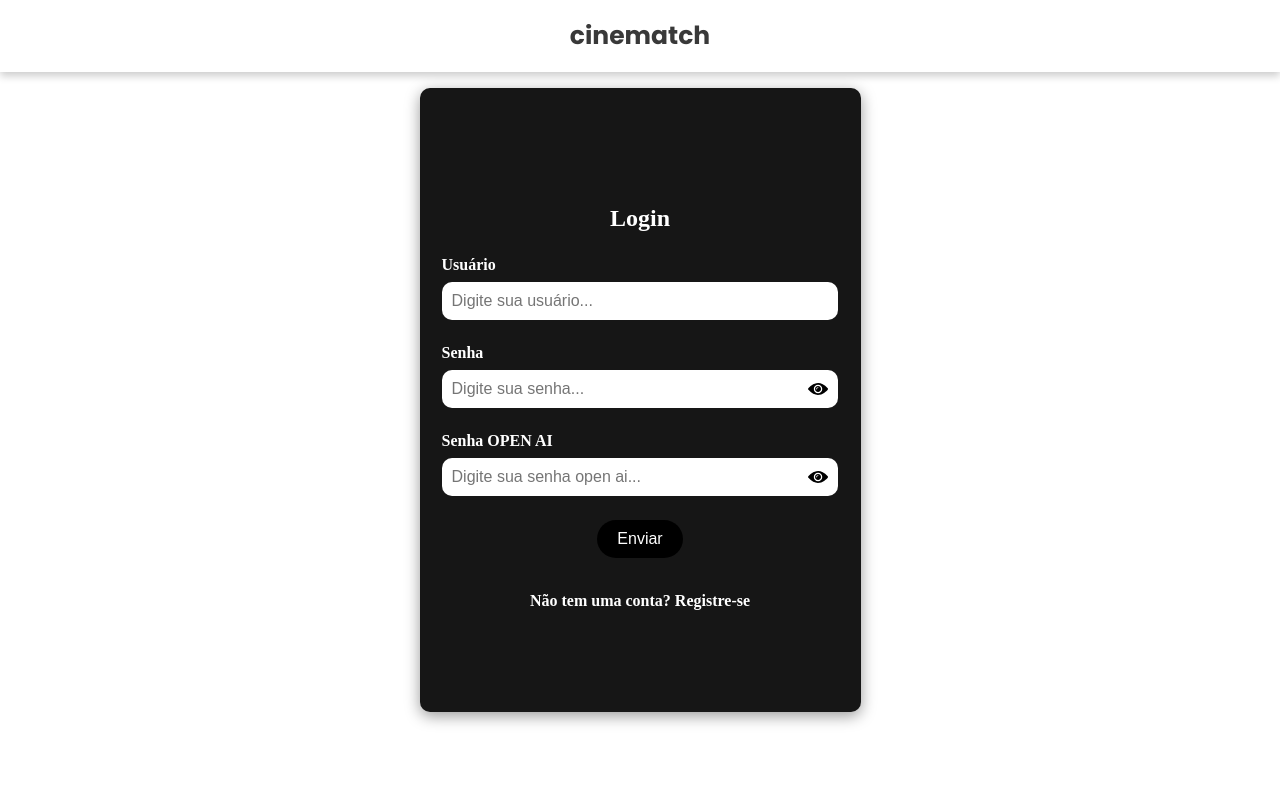
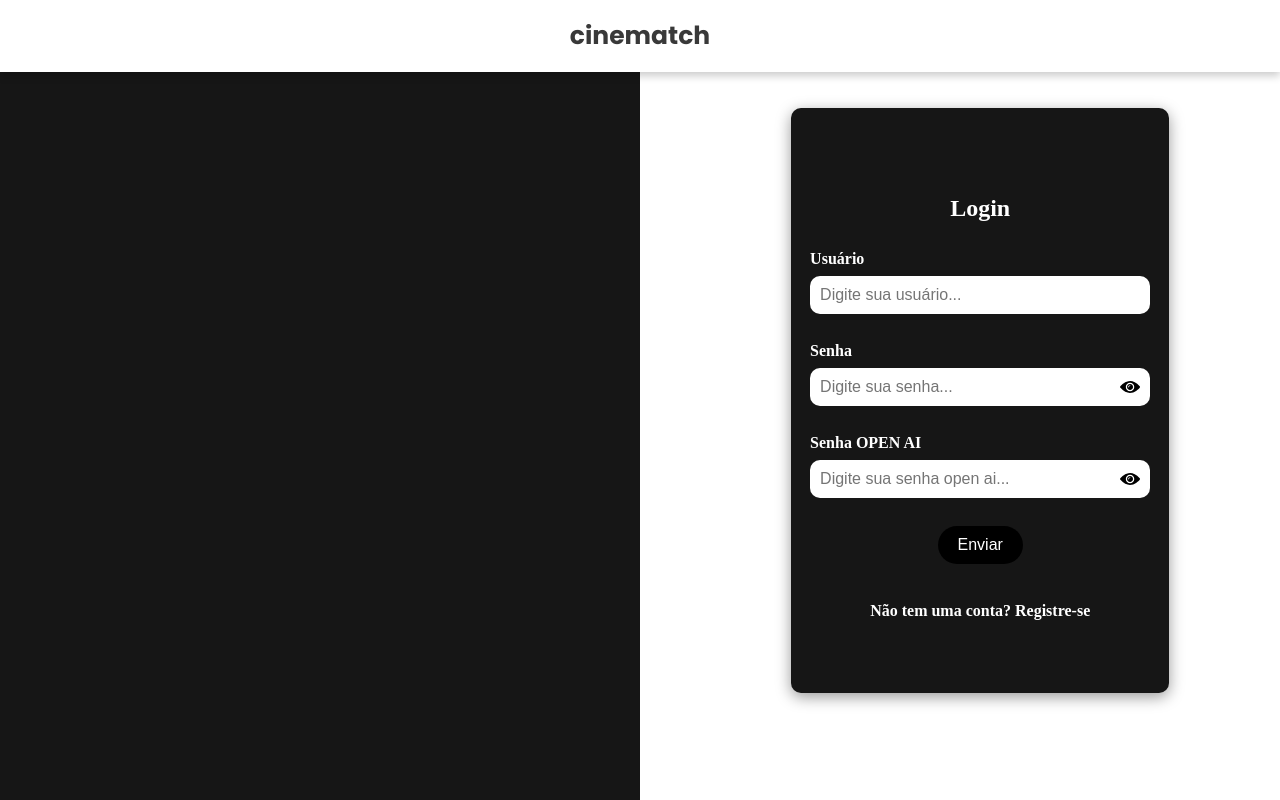
Before and after one commit to Labourguignonn/Desenvolvimento-software, a React (Vite) app in the folder Frontend/app/: page / in a window 1280 px wide. Built offline with nearby package versions, Linux system fonts and the light colour scheme.

Commit message:
protótipo do esqueleto dos containers do login e cadastro

```diff
--- a/Frontend/app/src/pages/Login/Login.css
+++ b/Frontend/app/src/pages/Login/Login.css
@@ -16,14 +16,29 @@
     font-weight: bold;
     flex-direction: column;
     justify-content: center;
-    gap:4%;
-    height: 80%;
-    width: 35%;
+    gap: 5%;
+    height: 75%;
+    width: 30%;
     align-items: center;
     border-radius: 10px;
     background: #161616;
     padding-top: 25px;
     box-shadow: 0 4px 15px rgba(0, 0, 0, 0.4);
+    margin-left: 54%;
+}
+
+.container_image_film {
+    position: absolute; /* Posiciona o contêiner de forma absoluta */
+    top: 60px; /* Alinha o topo do contêiner com o topo da página */
+    left: 0; /* Alinha o contêiner à esquerda */
+    width: 50%; /* Define a largura do contêiner como 50% da página */
+    height: calc(100vh - 60px); /* Define a altura do contêiner, subtraindo a altura da navbar */
+    display: flex;
+    justify-content: center;
+    align-items: center;
+    background: #161616;
+    box-sizing: border-box;
+    padding: 10px;
 }
 
 .field_with_eye {
@@ -44,6 +59,9 @@
     padding-left: 40px;
 }
 
+/* Container que possui o ícone do olho7
+=> Mudanças: a imagem agora vai ser com o olho cortado e sem ser cortado,
+com adição de um texto dizendo para esconder ou não */
 .eye-icon {
     position: absolute;
     right: 10px;
@@ -55,16 +73,20 @@
     padding: 0;
 }
 
+/* imagem do olho */
 .eye-icon img {
     width: 20px;
     height: 20px;
     transition: opacity 0.3s ease;
 }
 
+/* imagem do olho quando clicada */
 .eye-icon:active img {
     opacity: 0.6;
 }
 
+/* Container pai que contém qual a informação que vai ser armazenada no campo de escrita
+OBS*: Esse container é filho do container information e container register */
 .container_title_input {
     display: flex;
     flex-direction: column;
@@ -75,6 +97,8 @@
 
 }
 
+/* Container filho do container title_input
+=> Container onde serão colocados as informações */
 .input_box {
     padding: 10px;
     font-size: 16px;
--- a/Frontend/app/src/pages/Login/Login.jsx
+++ b/Frontend/app/src/pages/Login/Login.jsx
@@ -85,6 +85,9 @@ function Login() {
           {isRegistering ? "Já tem uma conta? Faça login" : "Não tem uma conta? Registre-se"}
         </p>
       </div>
+      <div className="container_image_film">
+          {/* <img src= "https://portal.cin.ufpe.br/wp-content/uploads/2024/05/Professores-CIn-1.png"/> */}
+      </div>
     </div>
   );
 }
```
